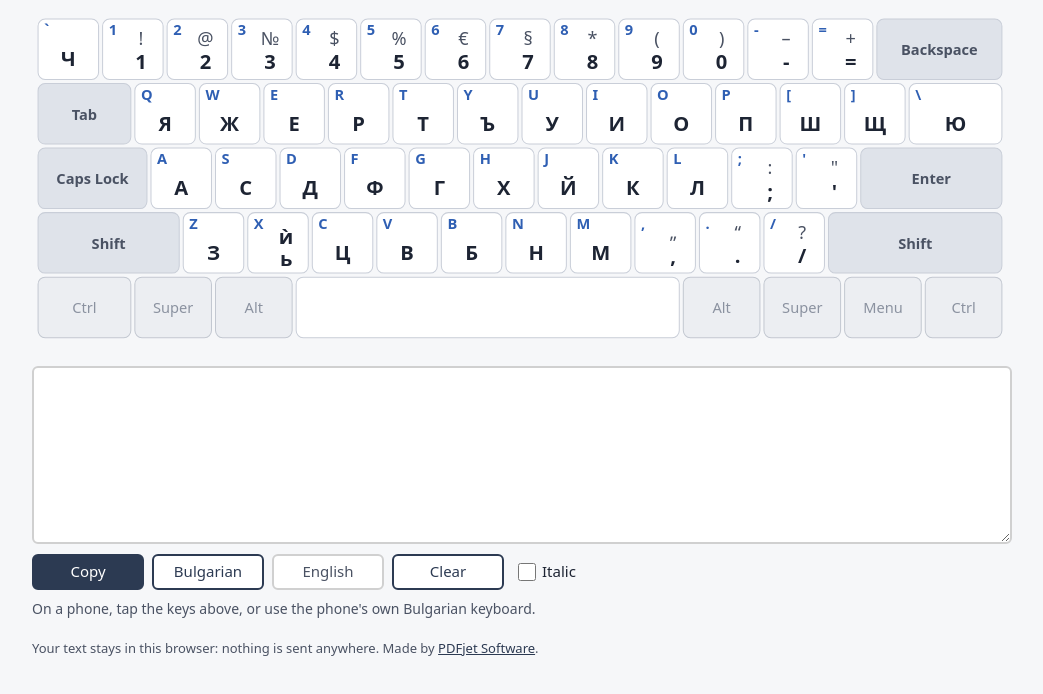
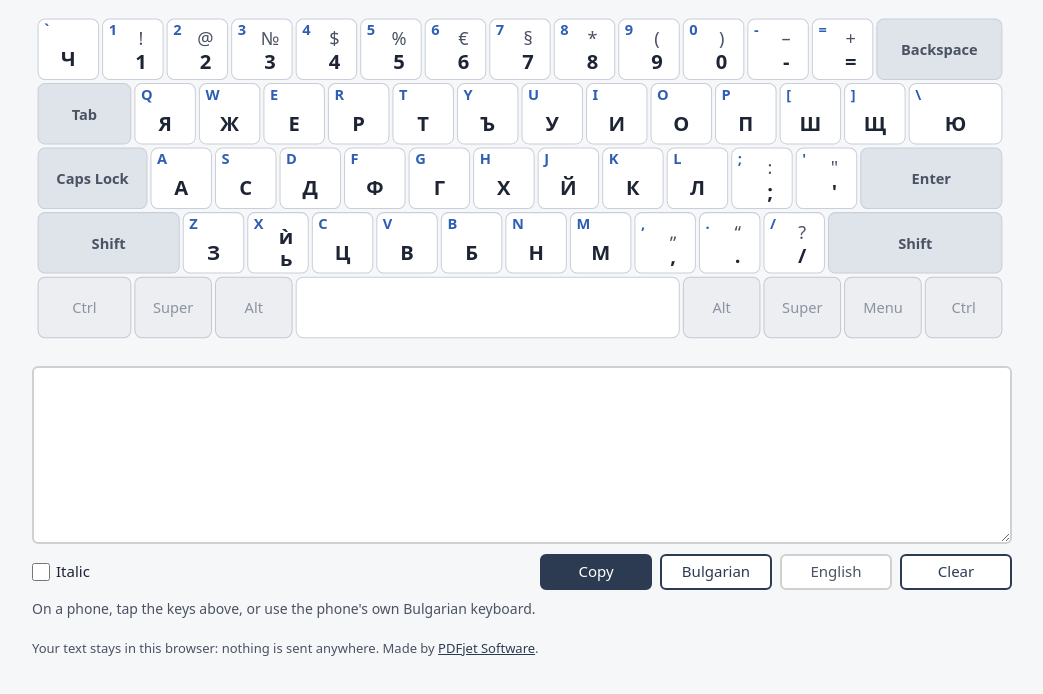
Before and after one commit to edragoev1/bulgarian-keyboard, a plain HTML site: page index.html in a window 1280 px wide. Shown: the part 88-782 px from the top of the page, without its empty margins (118-1161 px from the left). Drawn offline with Linux system fonts and the light colour scheme.

Commit message:
Italic at the left, the buttons at the right, edges in line with the text box (the owner)
Co-Authored-By: Claude Opus 5.5 <noreply@anthropic.com>
Claude-Session: https://claude.ai/code/session_011C9b3wvPJjaf2UXvr6BXh6

```diff
--- a/index.html
+++ b/index.html
@@ -21,7 +21,7 @@ button { width: 112px; height: 36px; padding: 0; font: inherit; font-size: 15px;
 button.primary { background: var(--primary); color: #fff; }
 button[aria-pressed="false"] { border-color: var(--line); color: var(--muted); }
 .hint { color: var(--muted); font-size: 14px; }
-.check { display: inline-flex; align-items: center; gap: 6px; height: 36px; padding: 0 6px; font-size: 15px; cursor: pointer; user-select: none; }
+.check { margin-right: auto; display: inline-flex; align-items: center; gap: 6px; height: 36px; padding: 0 6px 0 0; font-size: 15px; cursor: pointer; user-select: none; }
 .check input { width: 18px; height: 18px; margin: 0; accent-color: var(--primary); cursor: pointer; }
 textarea.italic { font-style: italic; }
 svg { display: block; width: 100%; height: auto; margin: 0 0 16px; user-select: none; -webkit-user-select: none; }
@@ -51,11 +51,11 @@ footer a { color: var(--primary); }
 <textarea id="text" lang="bg" spellcheck="false" autocomplete="off" autocapitalize="off" aria-label="Your text"></textarea>
 
 <div class="bar">
+  <label class="check"><input id="italic" type="checkbox"> Italic</label>
   <button id="copy" class="primary" type="button">Copy</button>
   <button id="bulgarian" type="button" aria-pressed="true">Bulgarian</button>
   <button id="english" type="button" aria-pressed="false">English</button>
   <button id="clear" type="button">Clear</button>
-  <label class="check"><input id="italic" type="checkbox"> Italic</label>
   <span class="hint" id="hint">On a phone, tap the keys above, or use the phone's own Bulgarian keyboard.</span>
 </div>
 
--- a/test-browser.mjs
+++ b/test-browser.mjs
@@ -136,6 +136,8 @@ await sleep(500);
 check(await evaluate("(async () => (await navigator.clipboard.read())[0].types.join(','))()"), "text/plain", "Copy without italic: plain text alone");
 // Five rows fit without a scroll bar; a sixth needs one
 check(await evaluate("(() => { const t=document.getElementById('text'); t.value='1\\n2\\n3\\n4\\n5'; const five = t.scrollHeight <= t.clientHeight; t.value += '\\n6'; return five + ',' + (t.scrollHeight > t.clientHeight); })()"), "true,true", "five rows fit, six do not");
+// Italic at the left edge of the text box, the buttons ending at its right edge
+check(await evaluate("(() => { const t=document.getElementById('text').getBoundingClientRect(); const c=document.getElementById('italic').getBoundingClientRect(); const b=document.getElementById('clear').getBoundingClientRect(); return Math.round(c.left - t.left) + ',' + Math.round(t.right - b.right); })()"), "0,0", "Italic left, buttons right, edges aligned");
 check(errors.join(" | "), "", "no errors in the console");
 ws.close(); chrome.kill();
 console.log(fail ? `${fail} failed` : "All pass.");
```
